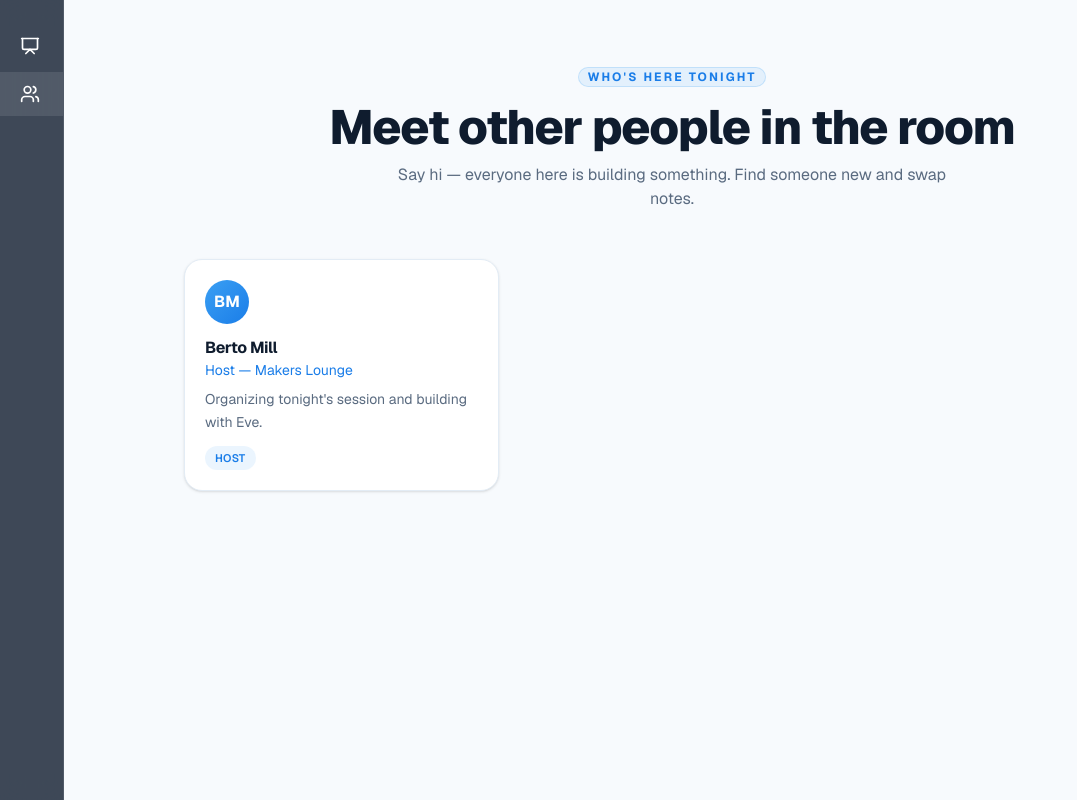
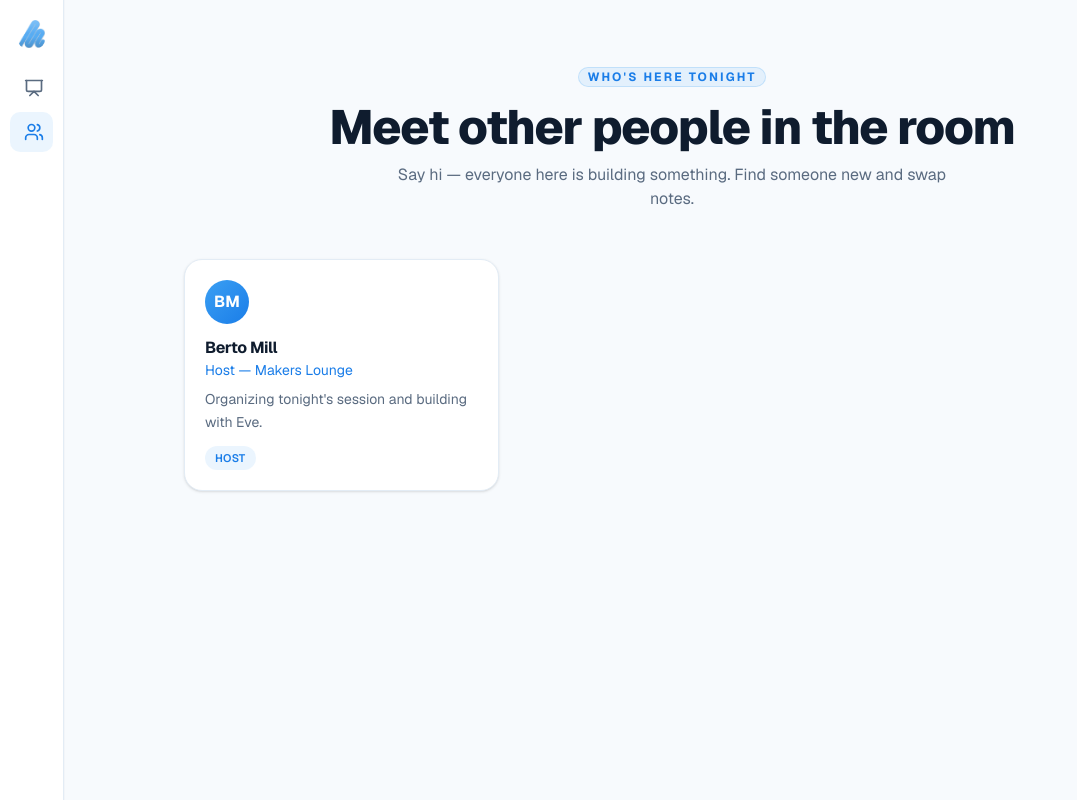
Before and after one commit to bertovmill/makerslounge-web, a Next.js app: page /room in a window 1280 px wide. Shown: the whole page, without its empty margins (0-1077 px from the left). Built offline with nearby package versions, Linux system fonts and the light colour scheme.

Commit message:
style: give left sidebar a Vercel-style light theme with Makers Lounge brand accent
White background, subtle border, brand-blue active state, and a small
Makers Lounge mark at the top — matches the Vercel dashboard sidebar look.

```diff
--- a/src/components/left-sidebar.tsx
+++ b/src/components/left-sidebar.tsx
@@ -1,5 +1,6 @@
 "use client";
 
+import Image from "next/image";
 import Link from "next/link";
 import { usePathname } from "next/navigation";
 import { Presentation, Users } from "lucide-react";
@@ -13,18 +14,33 @@ export function LeftSidebar() {
   const pathname = usePathname();
 
   return (
-    <nav className="group fixed top-0 left-0 z-50 flex h-dvh w-16 flex-col gap-1 overflow-hidden border-r border-white/10 bg-ink/80 py-6 backdrop-blur-md transition-[width] duration-300 ease-out hover:w-64">
+    <nav className="group fixed top-0 left-0 z-50 flex h-dvh w-16 flex-col gap-1 overflow-hidden border-r border-[#e3ecf5] bg-white/95 py-5 shadow-[1px_0_0_rgba(15,28,46,0.02)] backdrop-blur-md transition-[width] duration-300 ease-out hover:w-64">
+      <div className="mb-4 flex items-center gap-3 px-[18px]">
+        <Image
+          src="/icon.png"
+          alt="Makers Lounge"
+          width={28}
+          height={28}
+          className="h-7 w-7 shrink-0 rounded-md"
+        />
+        <span className="translate-x-[-8px] text-sm font-semibold whitespace-nowrap text-ink opacity-0 transition-all duration-200 group-hover:translate-x-0 group-hover:opacity-100">
+          Makers Lounge
+        </span>
+      </div>
+
       {items.map(({ href, label, icon: Icon }) => {
         const active = pathname === href;
         return (
           <Link
             key={href}
             href={href}
-            className={`flex items-center gap-4 px-5 py-3 text-white transition-colors ${
-              active ? "bg-white/10" : "hover:bg-white/5"
+            className={`mx-2.5 flex items-center gap-4 rounded-lg px-3.5 py-2.5 transition-colors ${
+              active
+                ? "bg-brand/10 text-brand-dark"
+                : "text-ink-muted hover:bg-[#f0f5fa] hover:text-ink"
             }`}
           >
-            <Icon className="h-5 w-5 shrink-0" />
+            <Icon className={`h-5 w-5 shrink-0 ${active ? "text-brand-dark" : ""}`} />
             <span className="translate-x-[-8px] text-sm font-medium whitespace-nowrap opacity-0 transition-all duration-200 group-hover:translate-x-0 group-hover:opacity-100">
               {label}
             </span>
```
